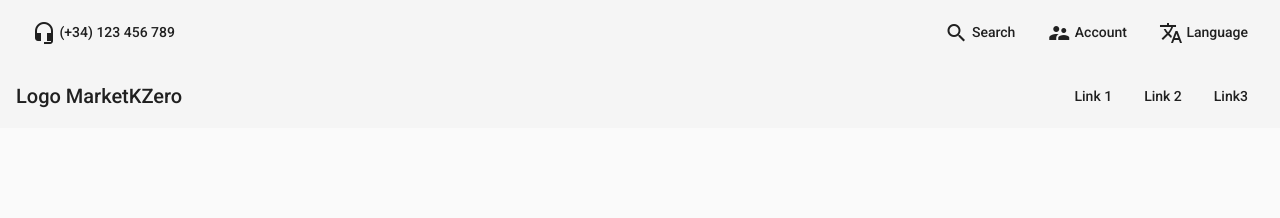
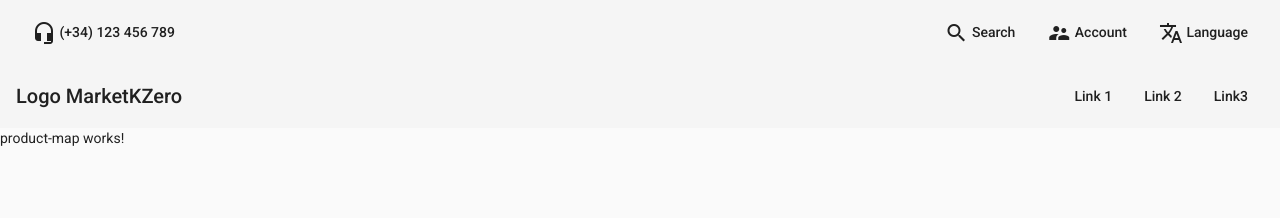
Before and after one commit to Hackovid-CodeNoir/angular, an Angular app: page / in a window 1280 px wide. Shown: the top 218 px of the page. Built offline with nearby package versions, Linux system fonts and the light colour scheme.

Commit message:
add map view module and component

```diff
--- a/projects/market-kzero/src/app/global-area/global-area.module.ts
+++ b/projects/market-kzero/src/app/global-area/global-area.module.ts
@@ -13,6 +13,7 @@ import { HeaderSearchComponent } from './header-search/header-search.component';
 import { HeaderProfileComponent } from './header-profile/header-profile.component';
 import { HeaderLanguageSelectorComponent } from './header-language-selector/header-language-selector.component';
 import { HeaderLinksComponent } from './header-links/header-links.component';
+import { MapViewModule } from '../map-view/map-view.module';
 
 @NgModule({
   declarations: [
@@ -32,6 +33,7 @@ import { HeaderLinksComponent } from './header-links/header-links.component';
     MatIconModule,
     MatListModule,
     MatMenuModule,
+    MapViewModule,
   ],
   exports: [GlobalAreaComponent],
 })
--- a/projects/market-kzero/src/app/global-area/global-area/global-area.component.html
+++ b/projects/market-kzero/src/app/global-area/global-area/global-area.component.html
@@ -44,6 +44,6 @@
         <app-header-links *ngIf="(isHandset$ | async) === false"></app-header-links>
       </mat-toolbar-row>
     </mat-toolbar>
-    <!-- Add Content Here -->
+    <app-product-map></app-product-map>
   </mat-sidenav-content>
 </mat-sidenav-container>
--- /dev/null
+++ b/projects/market-kzero/src/app/map-view/product-map/product-map.component.html
@@ -0,0 +1 @@
+<p>product-map works!</p>
--- /dev/null
+++ b/projects/market-kzero/src/app/map-view/product-map/product-map.component.ts
@@ -0,0 +1,12 @@
+import { Component, OnInit } from '@angular/core';
+
+@Component({
+  selector: 'app-product-map',
+  templateUrl: './product-map.component.html',
+  styleUrls: ['./product-map.component.scss'],
+})
+export class ProductMapComponent implements OnInit {
+  constructor() {}
+
+  ngOnInit(): void {}
+}
```
Also changed, not shown: projects/market-kzero/src/app/map-view/map-view.module.ts (added, +10 -0 lines), projects/market-kzero/src/app/map-view/product-map/product-map.component.scss (added), 1 other file (tests, documents, lock files or other folders).
